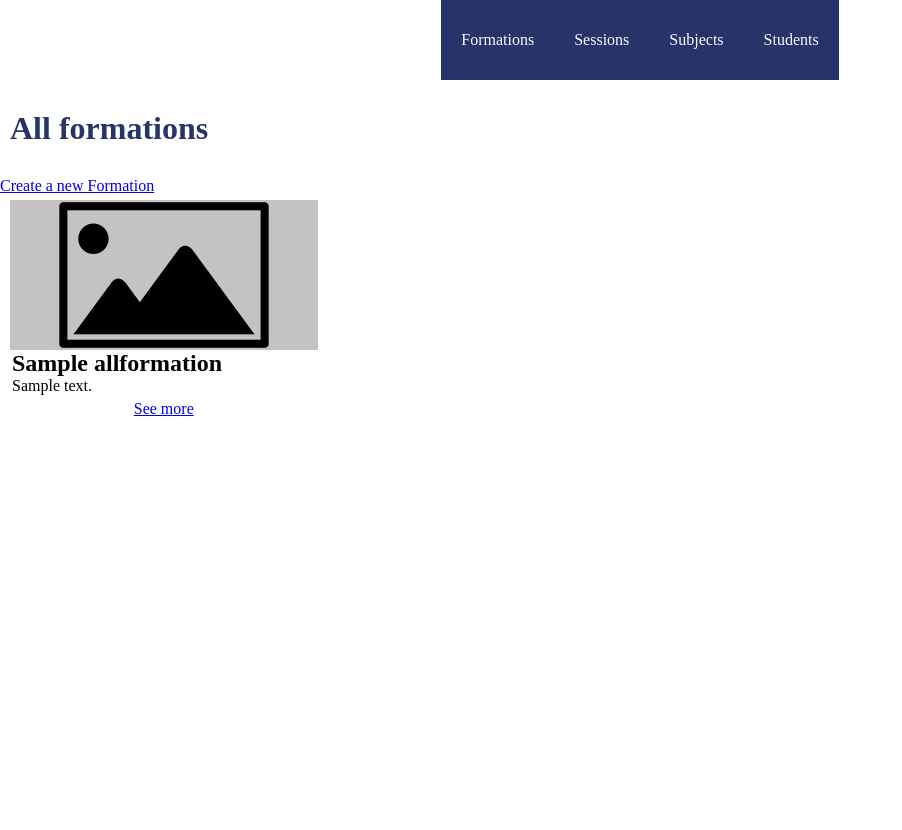
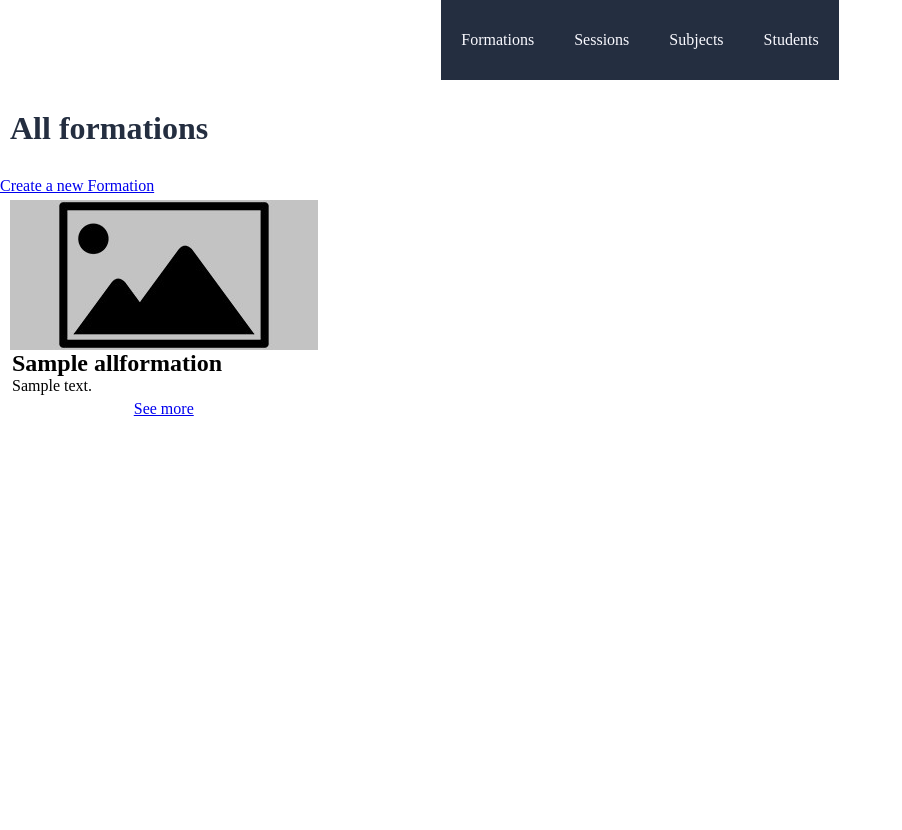
Before and after one commit to CN-Works/SchoolManager, a Symfony app: template templates/formation/index.html.twig in a window 1280 px wide. Shown: the whole page, without its empty margins (0-902 px from the left). Run offline with Twig, Linux system fonts and the light colour scheme; the template is opened without the code that fills it: most values are stand-ins (such as "Sample title", 1, 10 or a date in 2020); some libraries are stand-ins or nearby versions.

Commit message:
Style Fix : class names

```diff
--- a/public/css/style.css
+++ b/public/css/style.css
@@ -10,10 +10,13 @@
 :root {
     --dark : #30343F;
     --light : #FAFAFF;
-    --rose : #E4D9FF;
-    --rose-dark : #8687B4;
-    --blue : #273469;
-    --blue-dark : #1E2749;
+    --blue : #242E40;
+    --blue-dark : #262D3B;
+    --blue-light : #3C4A5B;
+    --blue-electric : #1E93FA;
+    --green : #398C4F;
+    --green-light : #48CD68;
+    --green-washed : #C1F2CC;
 }
 
 .unselectable {
@@ -120,7 +123,7 @@ nav {
     width: 100%;
 }
 
-.formation-title {
+.general-title {
     color: var(--blue);
 
     width: 100%;
@@ -159,21 +174,25 @@ nav {
     overflow: hidden;
 }
 
-.formation-card-banner-img {
+.general-card-banner-image {
+    min-height: 100%;
+}
+
+.general-card-banner-img {
     height: 100%;
 }
 
-.formation-card-label {
+.general-card-label {
     width: 100%;
     padding: 0 2px;
 }
 
-.formation-card-description {
+.general-card-description {
     width: 100%;
     padding: 0 2px;
 }
 
-.formation-card-infobutton {
+.general-card-infobutton {
     height: 50px;
 
     border-radius: 10px;
--- a/templates/formation/index.html.twig
+++ b/templates/formation/index.html.twig
@@ -5,22 +5,22 @@
 {% block body %}
 
 <div class="formation-main">
-    <h1 class="formation-title">All formations</h1>
+    <h1 class="general-title">All formations</h1>
 
-    <a href="{{ path("new_formation") }}">
+    <a class="general-new-button" href="{{ path("new_formation") }}">
         <p>Create a new Formation</p>
     </a>
 
-    <div class="formation-cards">
+    <div class="general-cards">
         {% for formation in allformations %}
-            <div class="formation-card">
-                <figure class="formation-card-banner unselectable">
-                    <img src="{{ asset("img/default_image.jpg") }}" alt="{{ formation.label }}'s banner image">
+            <div class="general-card">
+                <figure class="general-card-banner unselectable">
+                    <img class="general-card-banner-image" src="{{ asset("img/default_image.jpg") }}" alt="{{ formation.label }}'s banner image">
                 </figure>
 
-                <h2 class="formation-card-label">{{ formation.label }}</h2>
-                <p class="formation-card-description">{{ formation.description }}</p>
-                <a class="formation-card-infobutton" href="{{ path("show_formation", {"id" : formation.id}) }}">
+                <h2 class="general-card-label">{{ formation.label }}</h2>
+                <p class="general-card-description">{{ formation.description }}</p>
+                <a class="general-card-infobutton" href="{{ path("show_formation", {"id" : formation.id}) }}">
                     <p>See more</p>
                 </a>
             </div>
--- a/templates/formation/new_edit.html.twig
+++ b/templates/formation/new_edit.html.twig
@@ -5,9 +5,9 @@
 {% block body %}
 
 {% if edit %}
-    <h1>Edit Formation</h1>
+    <h1 class="general-title">Edit Formation</h1>
 {% else %}
-    <h1>Create a Formation</h1>
+    <h1 class="general-title">Create a Formation</h1>
 {% endif %}
 
 <div>
--- a/templates/formation/show_formation.html.twig
+++ b/templates/formation/show_formation.html.twig
@@ -5,15 +5,15 @@
 {% block body %}
 
 <div class="formation-main">
-    <h1 class="formation-title">{{ formation.label }}</h1>
+    <h1 class="general-title">{{ formation.label }}</h1>
 
     <p>{{ formation.description }}</p>
 
-    <a href="{{ path("edit_formation", {"id" : formation.id}) }}">
+    <a class="general-edit-button" href="{{ path("edit_formation", {"id" : formation.id}) }}">
         <p>Edit</p>
     </a>
 
-    <a href="{{ path("delete_formation", {"id" : formation.id} ) }}">
+    <a class="general-delete-button" href="{{ path("delete_formation", {"id" : formation.id} ) }}">
         <p>Delete</p>
     </a>
 
--- a/templates/student/index.html.twig
+++ b/templates/student/index.html.twig
@@ -5,9 +5,9 @@
 {% block body %}
 
 <div class="student-main">
-    <h1 class="student-title">All students</h1>
+    <h1 class="generalt-title">All students</h1>
 
-    <a href="{{ path("new_student") }}">
+    <a class="general-new-button" href="{{ path("new_student") }}">
         <p>Create a new student</p>
     </a>
 
--- a/templates/student/new_edit.html.twig
+++ b/templates/student/new_edit.html.twig
@@ -5,9 +5,9 @@
 {% block body %}
 
 {% if edit %}
-    <h1>Edit Student</h1>
+    <h1 class="general-title">Edit Student</h1>
 {% else %}
-    <h1>Create a Student</h1>
+    <h1 class="general-title">Create a Student</h1>
 {% endif %}
 
 <div>
--- a/templates/student/show_student.html.twig
+++ b/templates/student/show_student.html.twig
@@ -18,11 +18,11 @@
         <li>{{ student.email }}</li>
     </ul>
 
-    <a href="{{ path("edit_student", {"id" : student.id}) }}">
+    <a class="general-edit-button" href="{{ path("edit_student", {"id" : student.id}) }}">
         <p>Edit</p>
     </a>
 
-    <a href="{{ path("delete_student", {"id" : student.id} ) }}">
+    <a class="general-delete-button" href="{{ path("delete_student", {"id" : student.id} ) }}">
         <p>Delete</p>
     </a>
 
--- a/templates/subject/category/new_edit.html.twig
+++ b/templates/subject/category/new_edit.html.twig
@@ -5,9 +5,9 @@
 {% block body %}
 
 {% if edit %}
-    <h1>Edit Subject Category</h1>
+    <h1 class="general-title">Edit Subject Category</h1>
 {% else %}
-    <h1>Create a Subject Category</h1>
+    <h1 class="general-title">Create a Subject Category</h1>
 {% endif %}
 
 <div>
--- a/templates/subject/category/show_category.html.twig
+++ b/templates/subject/category/show_category.html.twig
@@ -5,7 +5,7 @@
 {% block body %}
 
 <div class="subject-main">
-    <h1 class="subject-title">{{ category.label}}</h1>
+    <h1 class="general-title">{{ category.label}}</h1>
 
     <p>This category contains {{ category.countallsubjects }} subjects.</p>
 
@@ -14,11 +14,11 @@
         <br>
     {% endfor %}
 
-    <a href="{{ path("edit_subjectcategory", {"id" : category.id}) }}">
+    <a class="general-edit-button" href="{{ path("edit_subjectcategory", {"id" : category.id}) }}">
         <p>Edit</p>
     </a>
 
-    <a href="{{ path("delete_subjectcategory", {"id" : category.id} ) }}">
+    <a class="general-delete-button" href="{{ path("delete_subjectcategory", {"id" : category.id} ) }}">
         <p>Delete</p>
     </a>
 </div>
--- a/templates/subject/new_edit.html.twig
+++ b/templates/subject/new_edit.html.twig
@@ -5,9 +5,9 @@
 {% block body %}
 
 {% if edit %}
-    <h1>Edit Subject</h1>
+    <h1 class="general-title">Edit Subject</h1>
 {% else %}
-    <h1>Create a Subject</h1>
+    <h1 class="general-title">Create a Subject</h1>
 {% endif %}
 
 <div>
--- a/templates/subject/show_subject.html.twig
+++ b/templates/subject/show_subject.html.twig
@@ -5,15 +5,15 @@
 {% block body %}
 
 <div class="subject-main">
-    <h1 class="subject-title">{{ subject.label}}</h1>
+    <h1 class="general-title">{{ subject.label}}</h1>
 
     <p>This subject in part of {{ subject.category.label }}'s category</p>
 
-    <a href="{{ path("edit_subject", {"id" : subject.id}) }}">
+    <a class="general-edit-button" href="{{ path("edit_subject", {"id" : subject.id}) }}">
         <p>Edit</p>
     </a>
 
-    <a href="{{ path("delete_subject", {"id" : subject.id} ) }}">
+    <a class="general-delete-button" href="{{ path("delete_subject", {"id" : subject.id} ) }}">
         <p>Delete</p>
     </a>
 
```
Also changed, not shown: other parts of public/css/style.css (+15 -55 lines), templates/session/index.html.twig (+9 -9 lines), templates/subject/category/index.html.twig (+9 -9 lines), templates/subject/index.html.twig (+10 -10 lines).
